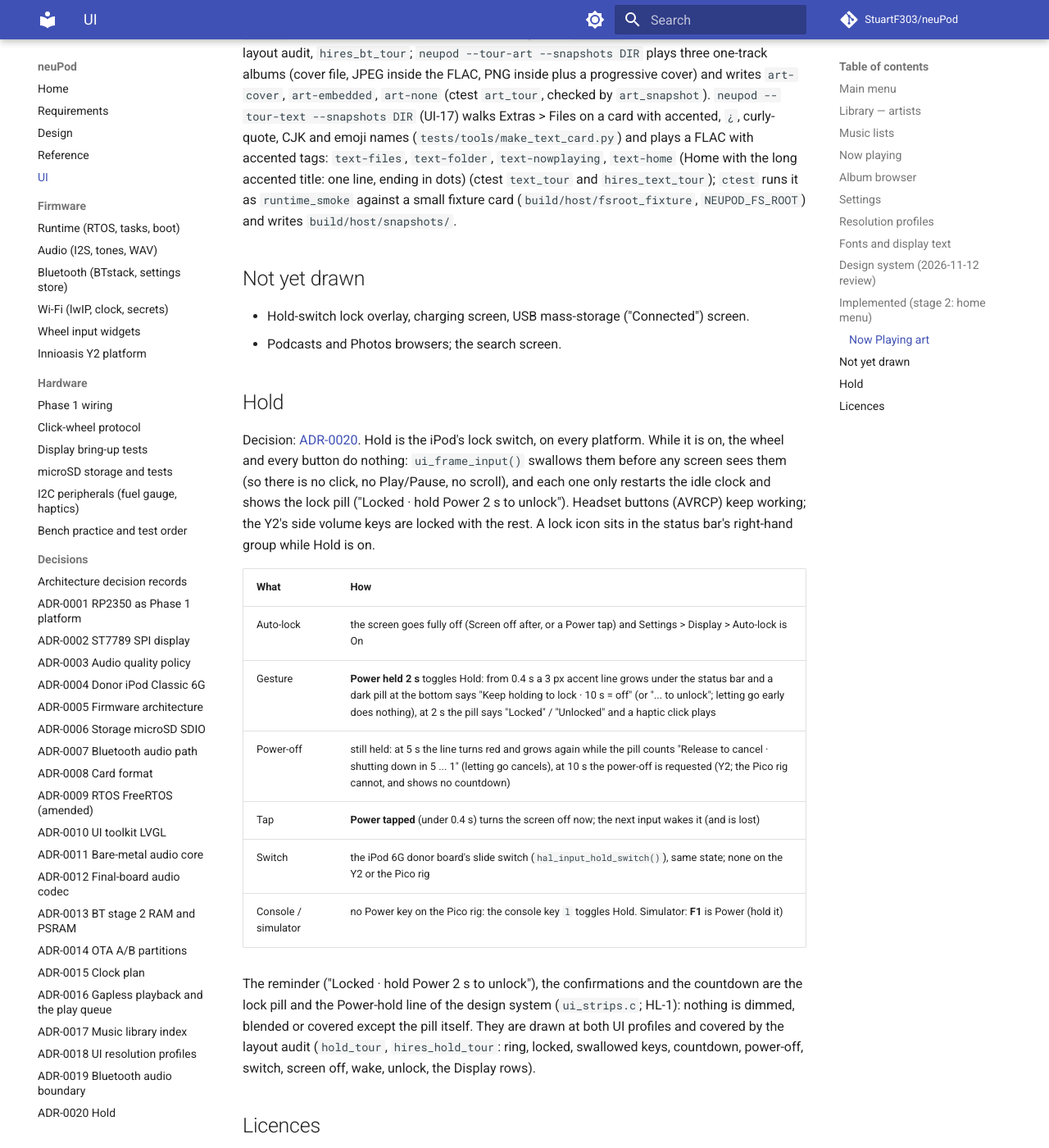
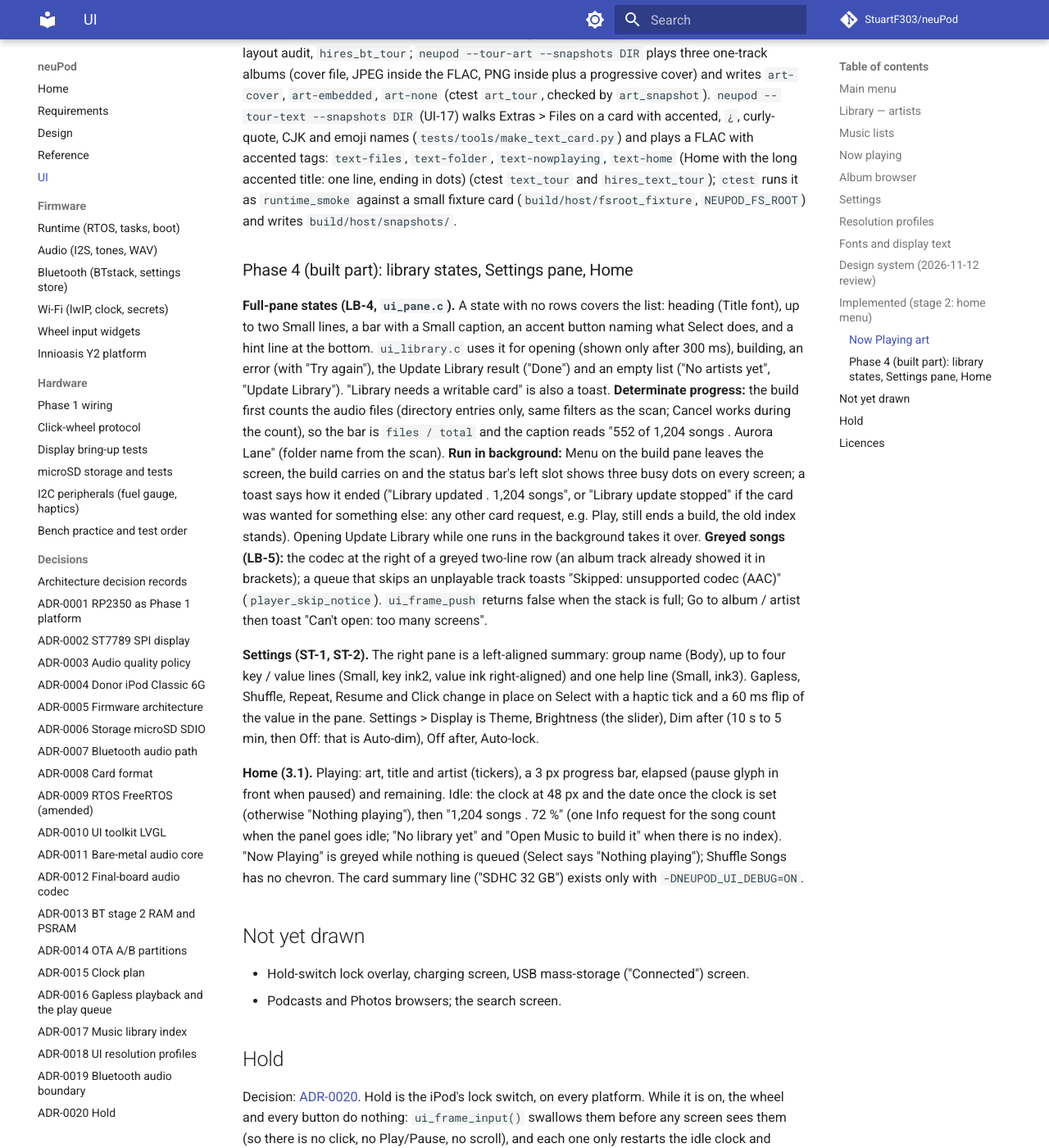
Before and after one commit to StuartF303/neuPod, an MkDocs documentation site: the page built from docs/ui.md, in a window 1280 px wide and 1400 px high, scrolled down 18306 px. Shown: the whole window at 82% size. Built offline with MkDocs 1.6.1 and Material for MkDocs 9.7.7, drawn with Linux system fonts in a browser that asks for light colours; comment, search, counter and statistics services are not loaded.

Commit message:
ui: Home panel (progress, idle clock and count, Now Playing greyed, debug-only card line), docs, backlog, changelog (HM-1)
Co-Authored-By: Claude Opus 5.5 <noreply@anthropic.com>
Claude-Session: https://claude.ai/code/session_01NfmAnW5idE2aicSZUv6Lgy

```diff
--- a/docs/ui.md
+++ b/docs/ui.md
@@ -332,6 +332,23 @@ Left/Right, Space/`p` Play/Pause. The wheel, when it works, sends the same event
 `ctest` runs it as `runtime_smoke` against a small fixture card (`build/host/fsroot_fixture`,
 `NEUPOD_FS_ROOT`) and writes `build/host/snapshots/`.
 
+### Phase 4 (built part): library states, Settings pane, Home
+
+**Full-pane states (LB-4, `ui_pane.c`).** A state with no rows covers the list: heading (Title font), up to two Small lines, a bar with a Small caption, an accent button naming what Select does, and a hint line at the bottom.
+`ui_library.c` uses it for opening (shown only after 300 ms), building, an error (with "Try again"), the Update Library result ("Done") and an empty list ("No artists yet", "Update Library"). "Library needs a writable card" is also a toast.
+**Determinate progress:** the build first counts the audio files (directory entries only, same filters as the scan; Cancel works during the count), so the bar is `files / total` and the caption reads "552 of 1,204 songs . Aurora Lane"
+(folder name from the scan). **Run in background:** Menu on the build pane leaves the screen, the build carries on and the status bar's left slot shows three busy dots on every screen; a toast says how it ended
+("Library updated . 1,204 songs", or "Library update stopped" if the card was wanted for something else: any other card request, e.g. Play, still ends a build, the old index stands). Opening Update Library while one runs in the background takes it over.
+**Greyed songs (LB-5):** the codec at the right of a greyed two-line row (an album track already showed it in brackets); a queue that skips an unplayable track toasts "Skipped: unsupported codec (AAC)" (`player_skip_notice`).
+`ui_frame_push` returns false when the stack is full; Go to album / artist then toast "Can't open: too many screens".
+
+**Settings (ST-1, ST-2).** The right pane is a left-aligned summary: group name (Body), up to four key / value lines (Small, key ink2, value ink right-aligned) and one help line (Small, ink3). Gapless, Shuffle, Repeat, Resume and Click change in place on Select
+with a haptic tick and a 60 ms flip of the value in the pane. Settings > Display is Theme, Brightness (the slider), Dim after (10 s to 5 min, then Off: that is Auto-dim), Off after, Auto-lock.
+
+**Home (3.1).** Playing: art, title and artist (tickers), a 3 px progress bar, elapsed (pause glyph in front when paused) and remaining. Idle: the clock at 48 px and the date once the clock is set (otherwise "Nothing playing"), then "1,204 songs . 72 %"
+(one Info request for the song count when the panel goes idle; "No library yet" and "Open Music to build it" when there is no index). "Now Playing" is greyed while nothing is queued (Select says "Nothing playing"); Shuffle Songs has no chevron.
+The card summary line ("SDHC 32 GB") exists only with `-DNEUPOD_UI_DEBUG=ON`.
+
 ## Not yet drawn
 
 - Hold-switch lock overlay, charging screen, USB mass-storage ("Connected") screen.
```
Also changed, not shown: CHANGELOG.md (+1 -0 lines), docs/backlog.md (+7 -6 lines), docs/storage.md (+2 -0 lines), 1 other file.
